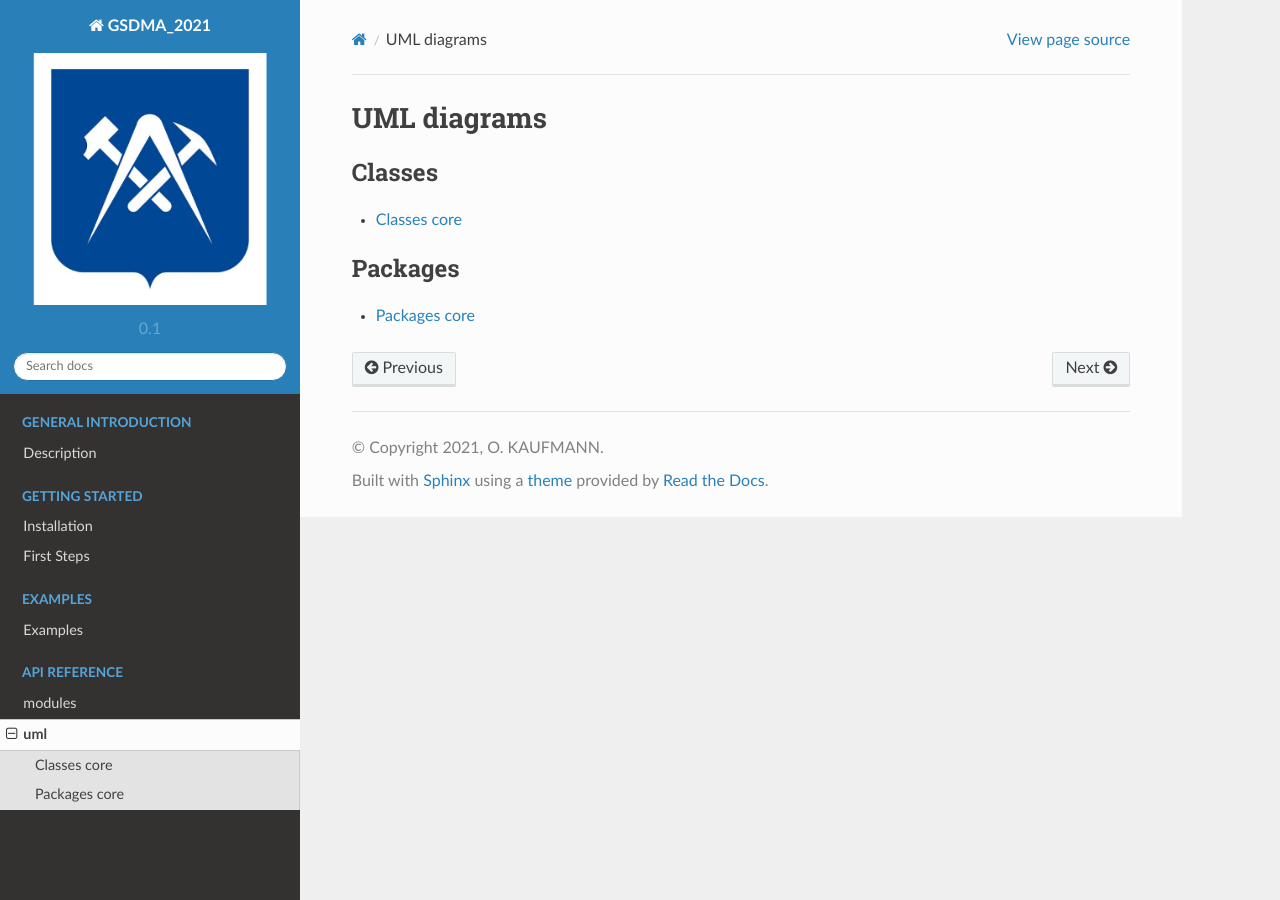
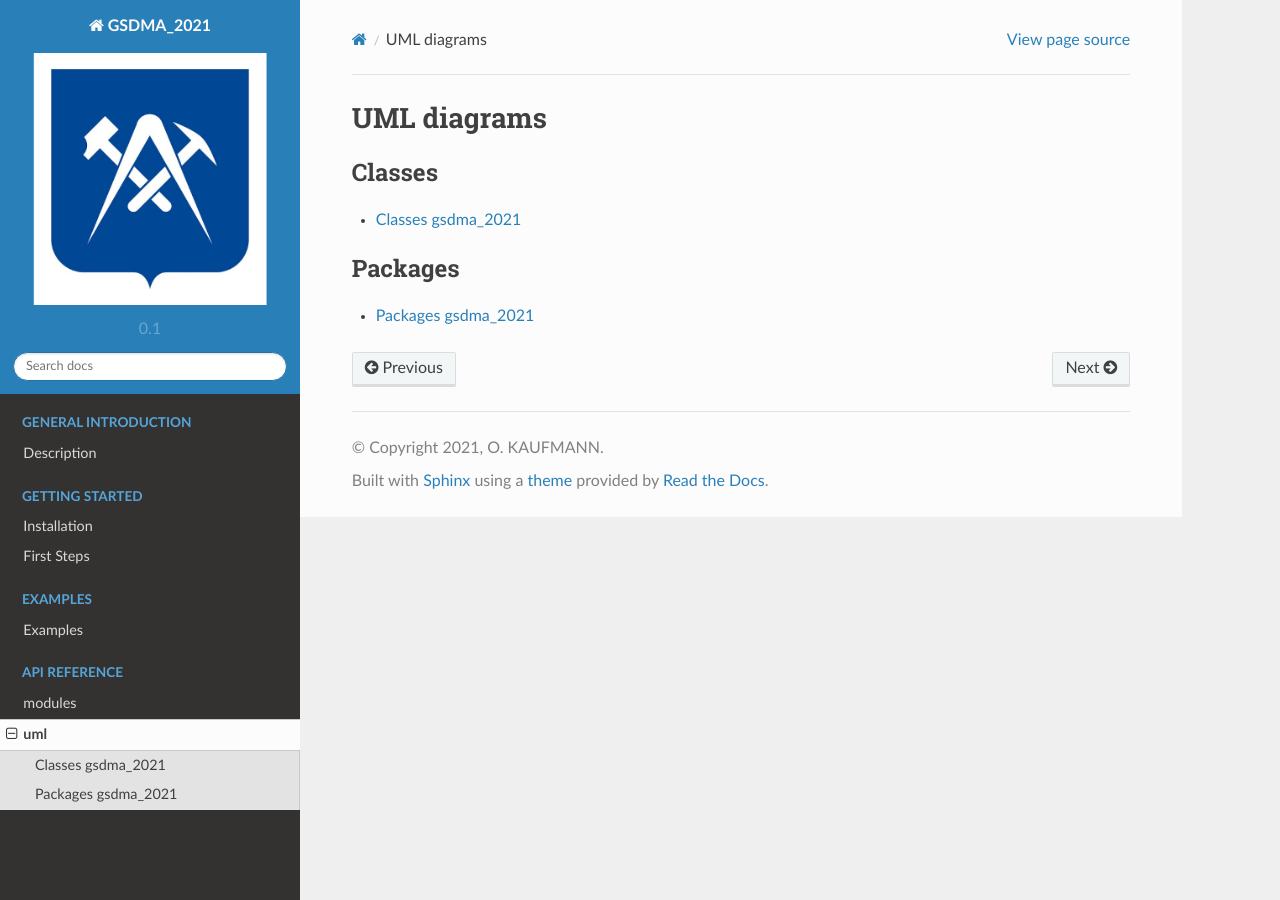
Before and after one commit to kaufmanno/GSDMA_2021, a Sphinx documentation site: the page built from docs/source/uml_diagrams.rst, in a window 1280 px wide. Built offline with Sphinx 7.4.7 and the Read the Docs theme 2.0.0, drawn with Linux system fonts in a browser that asks for light colours.

Commit message:
Build docs

```diff
--- a/docs/source/uml_diagrams.rst
+++ b/docs/source/uml_diagrams.rst
@@ -5,10 +5,10 @@ UML diagrams
    :maxdepth: 1
    :caption: Classes
 
-   Classes core<uml/classes_uml_core.rst>
+   Classes gsdma_2021<uml/classes_uml_gsdma_2021.rst>
 
 .. toctree::
    :maxdepth: 1
    :caption: Packages
 
-   Packages core<uml/packages_uml_core.rst>
+   Packages gsdma_2021<uml/packages_uml_gsdma_2021.rst>
```
Also changed, not shown: 4 other files.
